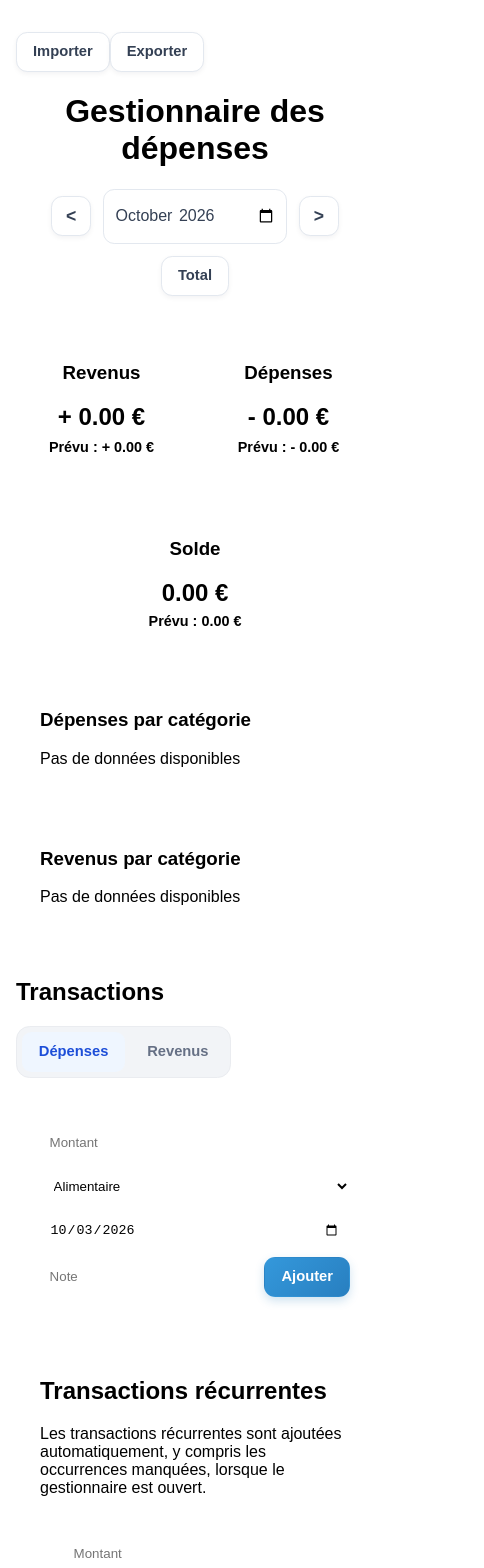
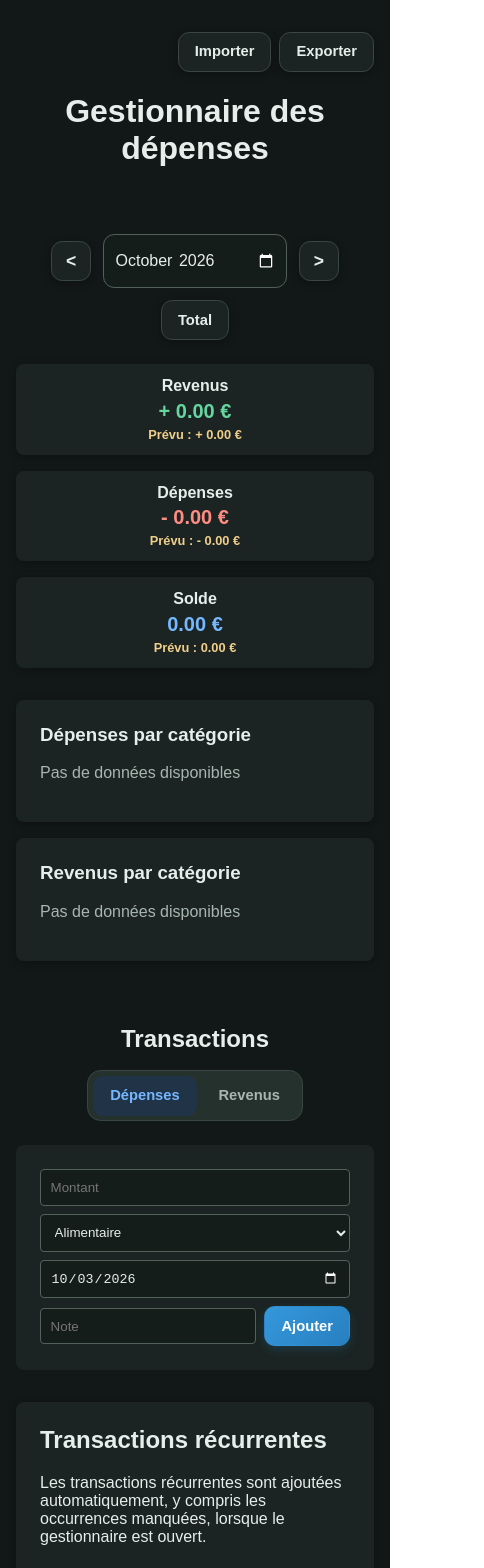
Before and after one commit to BlueDax/projects, a React (Create React App) app in the folder tracker-finance/: page / in a window 390 px wide. Shown: the top 1568 px of the page, 484 px wide, since content can reach past the window. Built offline with nearby package versions, Linux system fonts and the light colour scheme.

Commit message:
Enhance styling and layout: improve theme variables, button styles, and transaction table responsiveness

```diff
--- a/tracker-finance/src/index.css
+++ b/tracker-finance/src/index.css
@@ -1,3 +1,31 @@
+.app-theme {
+  --page: #121817;
+  --surface: #1b2422;
+  --input-surface: #151d1b;
+  --table-head: #25312d;
+  --text: #e6eeeb;
+  --text-muted: #a8b6b0;
+  --border: #394641;
+  --border-strong: #53615b;
+  --shadow: 0 2px 8px rgba(0, 0, 0, 0.28);
+  --accent: #75b8ff;
+  --accent-surface: #203347;
+  --income: #64d6a0;
+  --income-surface: #1d3b30;
+  --expense: #ff8d83;
+  --expense-surface: #452a2b;
+  --forecast-text: #f1cf8b;
+  --forecast-row: #302a20;
+  --forecast-badge: #59462b;
+  --row-hover: #293b36;
+  --focus-ring: rgba(117, 184, 255, 0.5);
+  min-height: 100vh;
+  color: var(--text);
+  background: var(--page);
+  color-scheme: dark;
+  transition: color 180ms ease, background-color 180ms ease;
+}
+
 body {
   margin: 0;
   font-family: 'Noto Sans', -apple-system, BlinkMacSystemFont, 'Segoe UI', 'Roboto', 'Oxygen',
@@ -38,7 +66,7 @@ body {
 }
 
 .button:focus-visible {
-  outline: 3px solid rgba(52, 152, 219, 0.35);
+  outline: 3px solid var(--focus-ring);
   outline-offset: 2px;
 }
 
@@ -55,10 +83,10 @@ body {
 
 .button--icon,
 .button--period {
-  color: #344054;
-  background: #fff;
-  border-color: #e3e8ef;
-  box-shadow: 0 2px 5px rgba(16, 24, 40, 0.05);
+  color: var(--text);
+  background: var(--surface);
+  border-color: var(--border);
+  box-shadow: var(--shadow);
 }
 
 .button--icon {
@@ -69,39 +97,39 @@ body {
 
 .button--icon:hover,
 .button--period:hover {
-  background: #f5f8fc;
-  border-color: #cbd5e1;
+  background: var(--table-head);
+  border-color: var(--border-strong);
 }
 
 .button--period[aria-pressed="true"] {
-  color: #1d4ed8;
-  background: #eff6ff;
-  border-color: #bfdbfe;
+  color: var(--accent);
+  background: var(--accent-surface);
+  border-color: var(--accent);
 }
 
 .button--tab {
-  color: #667085;
+  color: var(--text-muted);
   background: transparent;
   border-color: transparent;
   border-radius: 0.6rem;
 }
 
 .button--tab:hover {
-  color: #344054;
-  background: #f2f4f7;
+  color: var(--text);
+  background: var(--table-head);
 }
 
 .button--tab.is-active {
-  color: #1d4ed8;
-  background: #eff6ff;
+  color: var(--accent);
+  background: var(--accent-surface);
 }
 
 .button--danger {
   min-height: 2.1rem;
   padding: 0.4rem 0.75rem;
-  color: #b42318;
-  background: #fff5f4;
-  border-color: #fee4e2;
+  color: var(--expense);
+  background: var(--expense-surface);
+  border-color: var(--border);
   font-size: 0.85rem;
 }
 
@@ -114,29 +142,209 @@ body {
 .periodControls input[type="month"] {
   min-height: 2.5rem;
   padding: 0.4rem 0.65rem;
-  color: #344054;
-  background: #fff;
-  border: 1px solid #e3e8ef;
+  color: var(--text);
+  background: var(--input-surface);
+  border: 1px solid var(--border-strong);
   border-radius: 0.7rem;
   font: inherit;
 }
 
 .periodControls input[type="month"]:focus-visible {
-  outline: 3px solid rgba(52, 152, 219, 0.25);
-  border-color: #3498db;
+  outline: 3px solid var(--focus-ring);
+  border-color: var(--accent);
 }
 
 .tabs {
-  display: inline-flex;
+  display: flex;
+  width: fit-content;
   gap: 0.3rem;
-  margin-bottom: 1.5rem;
+  margin: 0 auto 1.5rem;
   padding: 0.3rem;
-  background: #f2f4f7;
-  border: 1px solid #eaecf0;
+  background: var(--table-head);
+  border: 1px solid var(--border);
   border-radius: 0.85rem;
 }
 
+.transaction-actions {
+  display: flex;
+  gap: 0.5rem;
+  opacity: 0;
+  pointer-events: none;
+  transition: opacity 140ms ease;
+}
+
+tbody tr > td {
+  transition: background-color 140ms ease;
+}
+
+tbody tr:hover > td {
+  background-color: var(--row-hover);
+}
+
+tbody tr:hover .transaction-actions,
+tbody tr:focus-within .transaction-actions {
+  opacity: 1;
+  pointer-events: auto;
+}
+
+.dashboard-layout {
+  display: grid;
+  grid-template-columns: minmax(280px, 0.85fr) minmax(0, 1.65fr);
+  align-items: start;
+  gap: 2rem;
+}
+
+.dashboard-sidebar,
+.transactions-panel {
+  min-width: 0;
+}
+
+.data-management-controls {
+  display: flex;
+  justify-content: flex-end;
+  gap: 0.5rem;
+}
+
+.transactions-heading {
+  margin: 0 0 1rem;
+  line-height: 1.2;
+  text-align: center;
+}
+
+.sidebar-heading-spacer {
+  height: 2.8rem;
+}
+
+.dashboard-sidebar .periodControls {
+  justify-content: center;
+}
+
+.dashboard-sidebar .summary-cards,
+.dashboard-sidebar .summary-charts {
+  flex-direction: column;
+}
+
+.dashboard-sidebar .summary-cards > *,
+.dashboard-sidebar .summary-charts > * {
+  flex: 1 1 auto !important;
+}
+
+.dashboard-sidebar .summary-cards {
+  gap: 0.65rem;
+  margin-bottom: 1rem;
+}
+
+.dashboard-sidebar .summary-cards > div {
+  padding: 0.8rem 1rem !important;
+}
+
+.dashboard-sidebar .summary-cards h3 {
+  margin: 0 0 0.3rem;
+  font-size: 1rem;
+}
+
+.dashboard-sidebar .summary-cards h3 + div {
+  font-size: 1.25rem !important;
+}
+
+.dashboard-sidebar .summary-cards > div > div:last-child {
+  margin-top: 0.25rem !important;
+  font-size: 0.8rem !important;
+}
+
+.transaction-table-wrap table {
+  border-collapse: separate;
+  border-spacing: 0;
+}
+
+.transaction-table-wrap thead th {
+  position: sticky;
+  top: 0;
+  z-index: 1;
+  background: var(--table-head);
+}
+
+@media (hover: none) {
+  .transaction-actions {
+    opacity: 1;
+    pointer-events: auto;
+  }
+}
+
+@media (max-width: 900px) {
+  .dashboard-layout {
+    grid-template-columns: minmax(0, 1fr);
+  }
+}
+
+@media (max-width: 600px) {
+  .transaction-table-wrap table,
+  .transaction-table-wrap tbody {
+    display: block;
+    width: 100%;
+  }
+
+  .transaction-table-wrap thead {
+    display: none;
+  }
+
+  .transaction-table-wrap tbody {
+    display: grid;
+    gap: 0.75rem;
+  }
+
+  .transaction-table-wrap tbody tr {
+    display: grid;
+    grid-template-columns: repeat(2, minmax(0, 1fr));
+    overflow: hidden;
+    background: var(--surface);
+    border: 1px solid var(--border);
+    border-radius: 0.75rem;
+    box-shadow: var(--shadow);
+  }
+
+  .transaction-table-wrap tbody td {
+    display: flex;
+    min-width: 0;
+    flex-direction: column;
+    gap: 0.3rem;
+    padding: 0.75rem;
+    border-bottom: 1px solid var(--border);
+    overflow-wrap: anywhere;
+    background: transparent;
+  }
+
+  .transaction-table-wrap tbody td::before {
+    content: attr(data-label);
+    color: var(--text-muted);
+    font-size: 0.75rem;
+    font-weight: 600;
+  }
+
+  .transaction-table-wrap tbody td:nth-child(3),
+  .transaction-table-wrap tbody td:nth-child(5) {
+    grid-column: 1 / -1;
+  }
+
+  .transaction-table-wrap tbody td:last-child {
+    border-bottom: 0;
+  }
+
+  .transaction-table-wrap tbody tr td[colspan] {
+    grid-column: 1 / -1;
+    text-align: center !important;
+  }
+
+  .transaction-table-wrap .transaction-actions {
+    flex-wrap: wrap;
+  }
+}
+
 @media (prefers-reduced-motion: reduce) {
+  .app-shell {
+    transition: none;
+  }
+
   .button {
     transition: none;
   }
@@ -145,6 +353,10 @@ body {
   .button:active {
     transform: none;
   }
+
+  .transaction-actions {
+    transition: none;
+  }
 }
 
 code {
```
